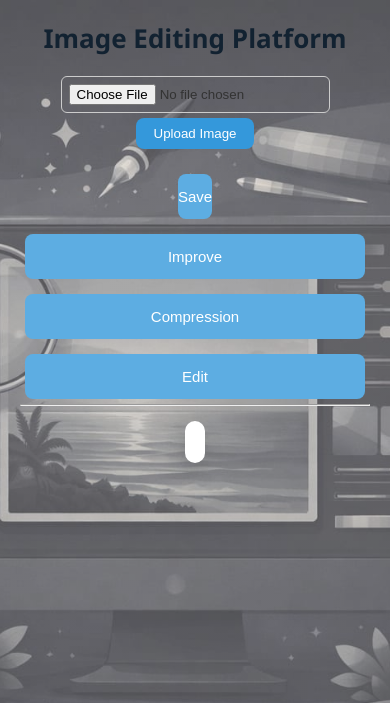
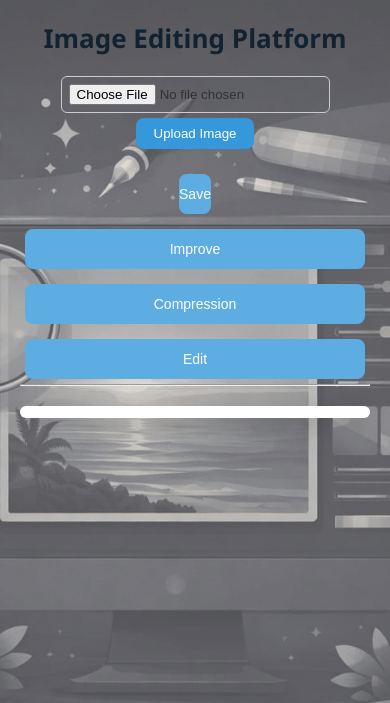
Before and after one commit to khaled930/Edit-photos, a FastAPI app: template app/templates/index.html in a window 390 px wide. Shown: the top 703 px of the page. Run offline with FastAPI, Linux system fonts and the light colour scheme; the template is opened without the code that fills it, so the values that code supplies are empty.

Commit message:
تعديل عرض للجوال

```diff
--- a/static/style.css
+++ b/static/style.css
@@ -130,12 +130,23 @@ a button:hover {
 
 /* ===== Image Container ===== */
 #image-container {
-    display: inline-block;
-    margin-top: 15px;
+    max-width: 100%;
+    max-height: 45vh;          /* 🔑 ما تتجاوز 45% من الشاشة */
+    margin: 20px auto;
+    display: flex;
+    justify-content: center;
+    align-items: center;
     background: #fff;
     padding: 10px;
     border-radius: 12px;
-    box-shadow: 0 8px 20px rgba(0,0,0,0.15);
+    box-shadow: 0 8px 20px rgba(0, 0, 0, 0.15);
+    overflow: hidden;
+}
+#main-img {
+    max-width: 100%;
+    max-height: 100%;
+    object-fit: contain;       /* 🔑 بدون قص */
+    border-radius: 8px;
 }
 
 /* ===== Crop Frame ===== */
@@ -181,6 +192,23 @@ a button:hover {
 
 /* ===== Responsive ===== */
 @media (max-width: 600px) {
+      #image-container {
+        max-height: 35vh;      /* أصغر على الجوال */
+        padding: 6px;
+    }
+
+    #main-img {
+        max-height: 35vh;
+    }
+
+    .tools {
+        flex-direction: column;   /* الأزرار عمودي */
+    }
+
+    .tools button {
+        font-size: 14px;
+        padding: 12px 0;
+    }
     h1 {
         font-size: 26px;
     }
```
Also changed, not shown: app/static/uploads/0cc96c62-6d32-4583-8c41-f6bf472eb917.png (deleted), app/static/uploads/64270f85-19d4-4b9e-be77-c59d8578b8d1.png (deleted), app/static/uploads/d459518e-a3f4-4205-bea7-6182528715a4.png (deleted).
